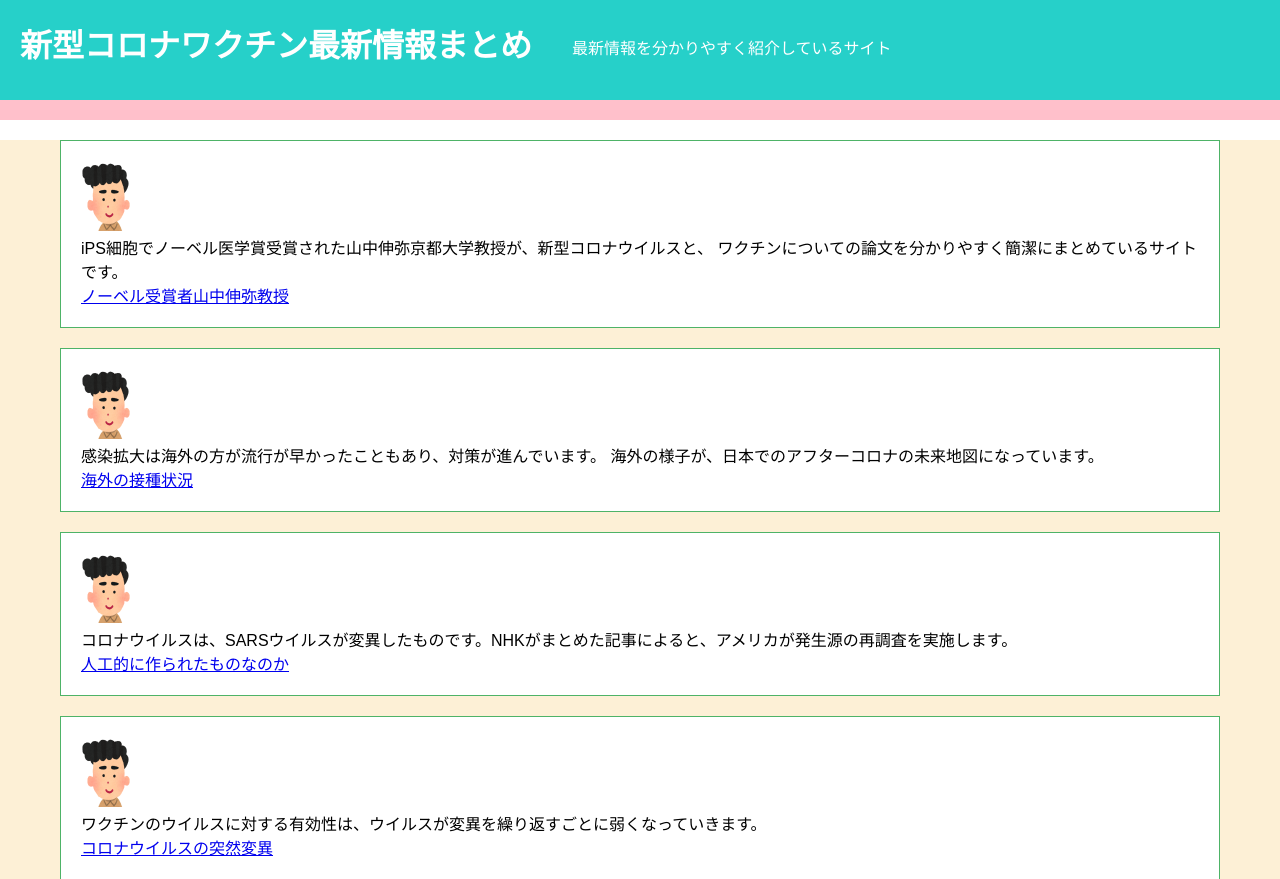
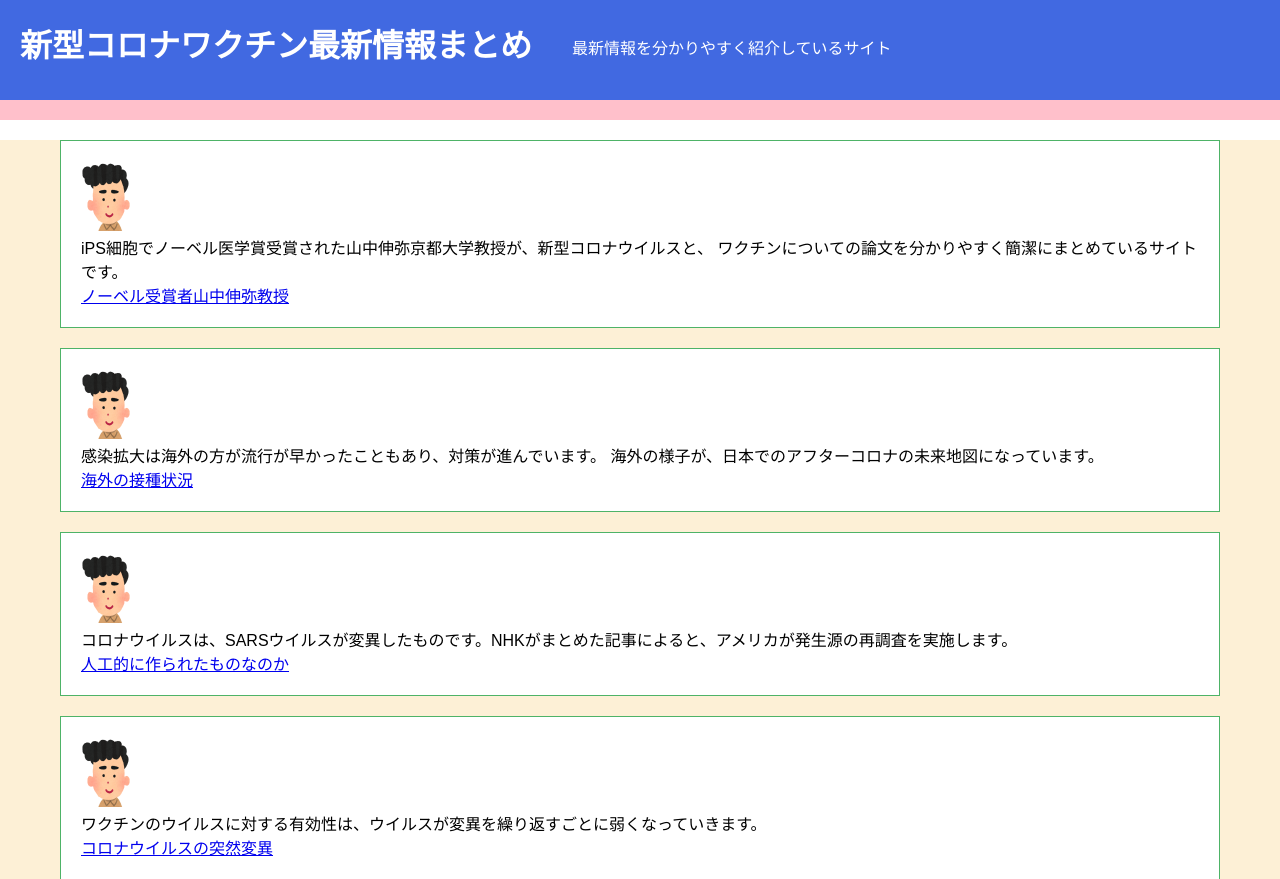
Before and after one commit to photonena/covid, a plain HTML site: page index.html in a window 1280 px wide. Shown: the top 879 px of the page. Drawn offline with Linux system fonts and the light colour scheme.

Commit message:
Update stylesheet.css

```diff
--- a/stylesheet.css
+++ b/stylesheet.css
@@ -15,10 +15,10 @@ li {
   list-style: none;
 }
 
-/* ここからCSSを記述してください */
+/* ここからCSSを記述してください#26d0c9 */
 .header{
   color:#fff;
-  background-color:#26d0c9;
+  background-color:#4169e1;
   height:100px;
 }
 .title{
```
